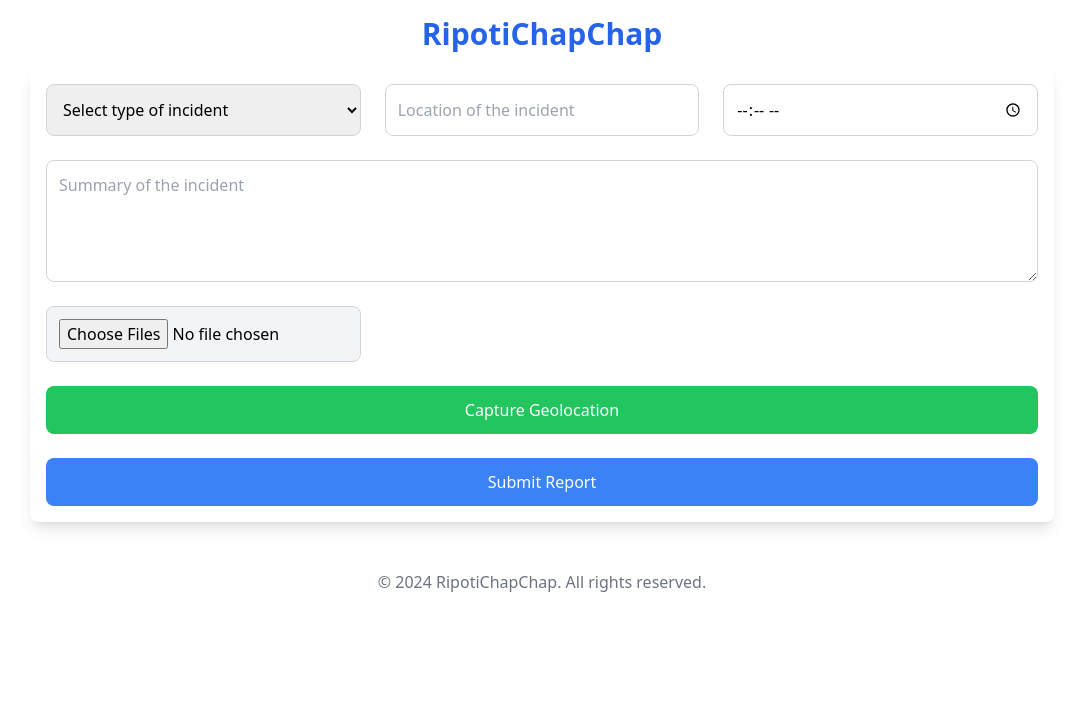
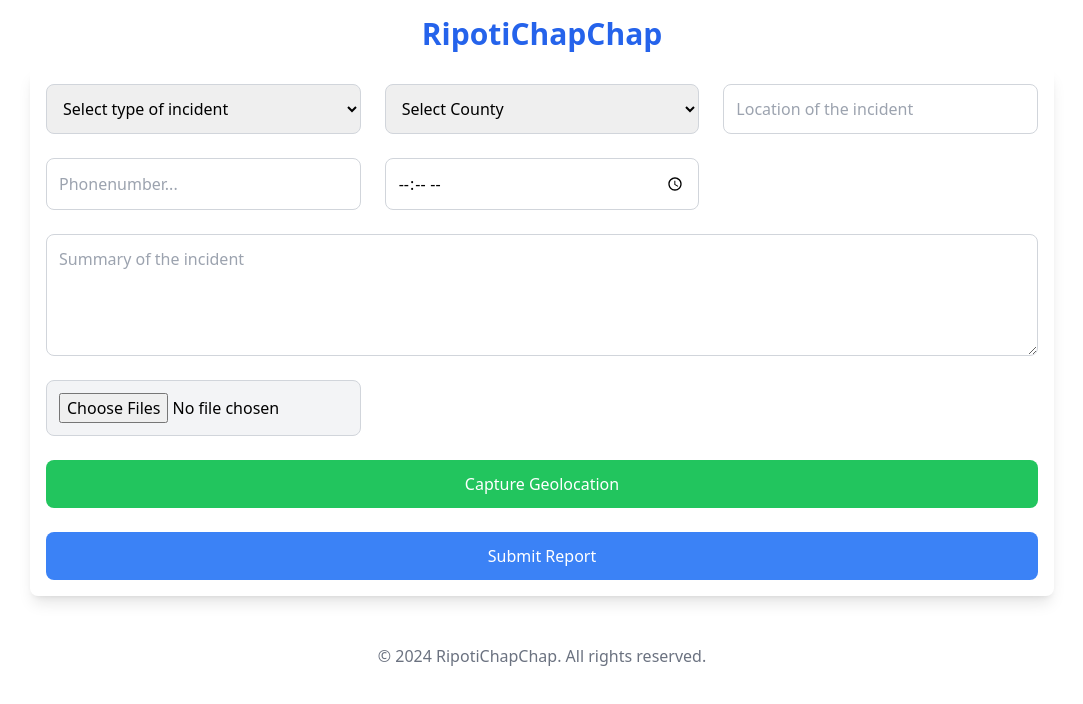
Before and after one commit to ian-veteran/Incident_Reporter_v1, a React (Vite) app: page /incident_form in a window 1280 px wide. Shown: the top 704 px of the page, without its empty margins (98-1181 px from the left). Built offline with nearby package versions, Linux system fonts and the light colour scheme.

Commit message:
check_notifications_time

```diff
--- a/src/features/report/IncidentReportForm.jsx
+++ b/src/features/report/IncidentReportForm.jsx
@@ -1,12 +1,57 @@
-import React, { useState } from "react";
+import React, { useRef, useState } from "react";
 import { useDispatch } from "react-redux";
-import { useNavigate } from "react-router-dom";
 import { addIncident } from "./incidentSlice";
 import supabase from "../../service/supabase";
 
-const counties = [
-
-]
+export const counties = {
+  1: "Mombasa",
+  2: "Kwale",
+  3: "Kilifi",
+  4: "Tana River",
+  5: "Lamu",
+  6: "Taita/Taveta",
+  7: "Garissa",
+  8: "Wajir",
+  9: "Mandera",
+  10: "Marsabit",
+  11: "Isiolo",
+  12: "Meru",
+  13: "Tharaka-Nithi",
+  14: "Embu",
+  15: "Kitui",
+  16: "Machakos",
+  17: "Makueni",
+  18: "Nyandarua",
+  19: "Nyeri",
+  20: "Kirinyaga",
+  21: "Murang'a",
+  22: "Kiambu",
+  23: "Turkana",
+  24: "West Pokot",
+  25: "Samburu",
+  26: "Trans Nzoia",
+  27: "Uasin Gishu",
+  28: "Elgeyo/Marakwet",
+  29: "Nandi",
+  30: "Baringo",
+  31: "Laikipia",
+  32: "Nakuru",
+  33: "Narok",
+  34: "Kajiado",
+  35: "Kericho",
+  36: "Bomet",
+  37: "Kakamega",
+  38: "Vihiga",
+  39: "Bungoma",
+  40: "Busia",
+  41: "Siaya",
+  42: "Kisumu",
+  43: "Homa Bay",
+  44: "Migori",
+  45: "Kisii",
+  46: "Nyamira",
+  47: "Nairobi City",
+};
 
 function IncidentReportForm() {
   const [formData, setFormData] = useState({
@@ -17,9 +62,12 @@ function IncidentReportForm() {
     mediaFiles: [],
     latitude: "",
     longitude: "",
+    contactPerson: "",
+    county: "",
   });
+  const [successMessage, setSuccessMessage] = useState("");
   const dispatch = useDispatch();
-  const navigate = useNavigate();
+  const fileInputRef = useRef(null); // Add reference for file inp
 
   const handleInputChange = (e) => {
     const { name, value } = e.target;
@@ -58,8 +106,6 @@ function IncidentReportForm() {
     e.preventDefault();
     try {
       const uploadedFiles = [];
-
-      // Loop through each file in mediaFiles and upload it to Supabase
       for (const file of formData.mediaFiles) {
         const { data, error } = await supabase.storage
           .from("incidentImages")
@@ -69,54 +115,75 @@ function IncidentReportForm() {
           console.error("Image upload error:", error);
           alert(`Error uploading file ${file.name}: ${error.message}`);
         } else {
-          // Manually construct the public URL using the storage bucket and path
           const publicUrl = `https://rtwmflquinnbaeqbfkpz.supabase.co/storage/v1/object/public/incidentImages/${data.path}`;
-
-          console.log("Public URL for file:", publicUrl);  // Log the constructed public URL
-          uploadedFiles.push(publicUrl);  // Add the public URL to the array
+          uploadedFiles.push(publicUrl);
         }
       }
 
-      // Log the array of uploaded files
-      console.log("Uploaded Files Array:", uploadedFiles);
-
-      // Insert the incident details, including media files
-      const { data, error } = await supabase
-        .from("incidentDetails")
-        .insert([{
+      const { data, error } = await supabase.from("incidentDetails").insert([
+        {
           type: formData.type,
           location: formData.location,
           time: formData.time,
           summary: formData.summary,
-          mediaFiles: uploadedFiles,  // Save the array of URLs
+          mediaFiles: uploadedFiles,
           latitude: formData.latitude,
           longitude: formData.longitude,
           created_at: new Date(),
-        }]);
+          contactPerson: formData.contactPerson,
+          county: formData.county,
+        },
+      ]);
 
       if (error) throw new Error(error.message);
 
       if (data && data.length > 0) {
         dispatch(addIncident(data[0]));
-        navigate("/notifications");
       }
+      setSuccessMessage("Incident report submitted successfully!");
+      console.log("Incident report submitted successfully!");
+
+      // Reset form data
+      setFormData({
+        type: "",
+        location: "",
+        time: "",
+        summary: "",
+        mediaFiles: [],
+        latitude: "",
+        longitude: "",
+        contactPerson: "",
+        county: "",
+      });
+
+       // Clear file input field
+       if (fileInputRef.current) fileInputRef.current.value = "";
+
+      // Clear the success message after a delay
+      setTimeout(() => setSuccessMessage(""), 3000);
     } catch (error) {
       console.error("Error submitting incident:", error.message);
       alert(`Failed to submit the incident. Error: ${error.message}`);
     }
   };
 
-
   return (
     <>
-      {/* Header */}
       <header className="text-center p-4">
         <h1 className="text-3xl font-bold text-blue-600">RipotiChapChap</h1>
       </header>
 
-      {/* Main Form Container */}
       <div className="max-w-5xl mx-auto p-4 rounded-lg shadow-lg">
-        <form onSubmit={handleSubmit} className="grid grid-cols-1 gap-6 lg:grid-cols-3">
+         {/* Success Message */}
+         {successMessage && (
+          <p className="mt-4 p-3 text-green-600 bg-green-100 border border-green-200 rounded-lg">
+            {successMessage}
+          </p>
+        )}
+        <form
+          onSubmit={handleSubmit}
+          className="grid grid-cols-1 gap-6 lg:grid-cols-3"
+        >
           <select
             name="type"
             className="w-full p-3 border border-gray-300 rounded-lg"
@@ -131,12 +198,35 @@ function IncidentReportForm() {
             <option value="Accident">Accident</option>
           </select>
 
+          <select
+            name="county"
+            className="w-full p-3 border border-gray-300 rounded-lg"
+            value={formData.county}
+            onChange={handleInputChange}
+          >
+            <option value="">Select County</option>
+            {Object.entries(counties).map(([id, name]) => (
+              <option key={id} value={id}>
+                {name}
+              </option>
+            ))}
+          </select>
+
           <input
             type="text"
             name="location"
             className="w-full p-3 border border-gray-300 rounded-lg"
             placeholder="Location of the incident"
             value={formData.location}
+            onChange={handleInputChange}
+          />
+
+          <input
+            type="text"
+            name="contactPerson"
+            className="w-full p-3 border border-gray-300 rounded-lg"
+            placeholder="Phonenumber..."
+            value={formData.contactPerson}
             onChange={handleInputChange}
           />
 
@@ -162,6 +252,7 @@ function IncidentReportForm() {
             accept="image/*,video/*"
             multiple
             onChange={handleMediaChange}
+            ref={fileInputRef} // Assign ref to the file input
             className="w-full p-3 bg-gray-100 border border-gray-300 rounded-lg"
           />
 
@@ -175,7 +266,8 @@ function IncidentReportForm() {
 
           {formData.latitude && formData.longitude && (
             <p className="lg:col-span-3">
-              <strong>Geolocation:</strong> Latitude {formData.latitude}, Longitude {formData.longitude}
+              <strong>Geolocation:</strong> Latitude {formData.latitude},
+              Longitude {formData.longitude}
             </p>
           )}
 
@@ -186,9 +278,10 @@ function IncidentReportForm() {
             Submit Report
           </button>
         </form>
+
+
       </div>
 
-      {/* Footer */}
       <footer className="text-center mt-8 p-4 text-gray-500">
         © {new Date().getFullYear()} RipotiChapChap. All rights reserved.
       </footer>
--- a/src/features/responder/Notifications.jsx
+++ b/src/features/responder/Notifications.jsx
@@ -13,7 +13,8 @@ function Notifications() {
     const fetchIncidents = async () => {
       const { data, error } = await supabase
         .from("incidentDetails") // Replace with your table name in Supabase
-        .select("*"); // Fetch all columns or specify the ones you need
+        .select("*") // Fetch all columns or specify the ones you need
+        .order("created_at", { ascending: false });
 
       if (error) {
         console.error("Error fetching incidents:", error);
@@ -36,7 +37,7 @@ function Notifications() {
         ) : (
           <table className="min-w-full bg-white rounded-lg shadow-md">
             <thead>
-              <tr className="bg-gray-200 text-gray-600 uppercase text-sm leading-normal">
+              <tr className="bg-gray-200 text-gray-600 uppercase text-sm leading-normal sticky top-0">
                 <th className="py-3 px-6 text-left">Date</th>
                 <th className="py-3 px-6 text-left">Type</th>
                 <th className="py-3 px-6 text-left">Time</th>
--- a/src/ui/Dashboard.jsx
+++ b/src/ui/Dashboard.jsx
@@ -12,7 +12,7 @@ const Dashboard = () => {
       {/* Main Content */}
       <main className="flex-grow p-8 bg-gray-100">
         {/* Top Bar */}
-        <div className="flex justify-between items-center mb-8">
+        <div className="flex justify-between items-center mb-8 ">
           <h1 className="text-3xl font-bold">Dashboard Reports</h1>
           <div className="flex items-center space-x-4">
             <span className="text-gray-600">Welcome, Admin</span>
--- a/src/ui/DashboardSideBar.jsx
+++ b/src/ui/DashboardSideBar.jsx
@@ -3,7 +3,7 @@ import { Link } from "react-router-dom";
 function DashboardSideBar() {
   return (
     <>
-      <aside className="w-64 bg-blue-500 p-6">
+      <aside className="w-64 bg-blue-500 p-6 sticky top-0 h-screen ">
         <div className="text-2xl font-bold mb-8">RipotiChapChap</div>
         <nav className="space-y-4">
           <Link className="block text-white font-semibold" to="/dashboard/home">
--- a/src/ui/LandingPage.jsx
+++ b/src/ui/LandingPage.jsx
@@ -9,12 +9,12 @@ function LandingPage() {
   };
 
   return (
-    <section className="bg-blue-100 h-screen">
+    <section className="bg-slate-100 h-screen">
       <div className="container mx-auto flex flex-col md:flex-row justify-between items-center h-full ">
         <div className="md:w-1/2">
           <h2 className="text-4xl font-bold mb-4">RipotiChapChap</h2>
           <p className="text-lg mb-6">
-            Report incidents that have occured instantly.
+          Report. Respond. Recover – Your Alert Saves Lives!
           </p>
           <button
             className="bg-blue-500 text-white px-4 py-2 rounded-md hover:bg-blue-600 animate-bounce"
@@ -29,6 +29,7 @@ function LandingPage() {
             alt="emergencyAnime"
             className="w-9/12 h-9/12 rounded-lg shadow-2xl shadow-blue-950 object-cover"
           />
+
         </div>
       </div>
     </section>
```
Also changed, not shown: src/ui/DashboardCards.jsx (+11 -30 lines).
